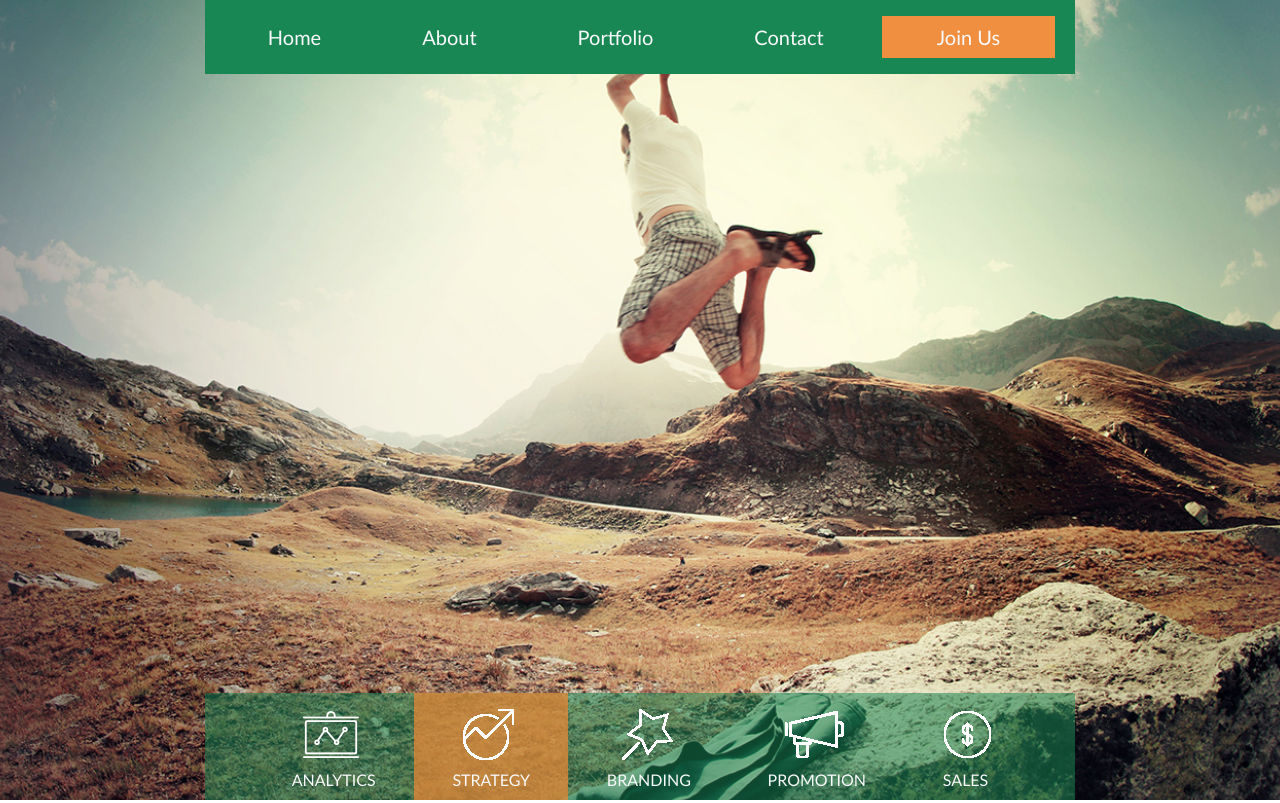
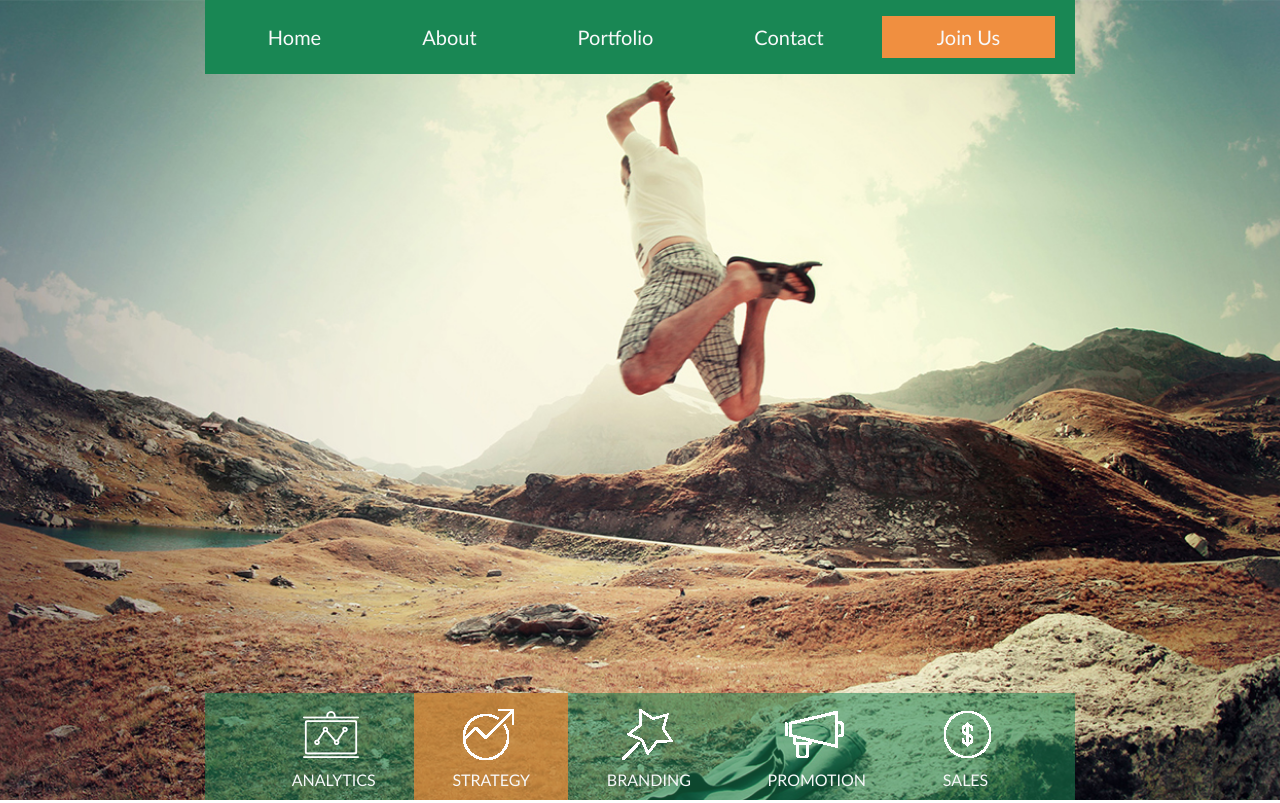
Before and after one commit to Baseldiab/Ruddy-Website, a plain HTML site: page index.html in a window 1280 px wide. Shown: the top 803 px of the page. Drawn offline with Linux system fonts and the light colour scheme.

Commit message:
Update style.css

```diff
--- a/Css/style.css
+++ b/Css/style.css
@@ -14,7 +14,7 @@
 
 /* Start Header */
 header{
-    background: url(../Images/bg.jpg) center / cover;
+    background: url(../Images/bg.jpg) center top / cover;
     height: 100svh;
 }
 /* End Header */
```
